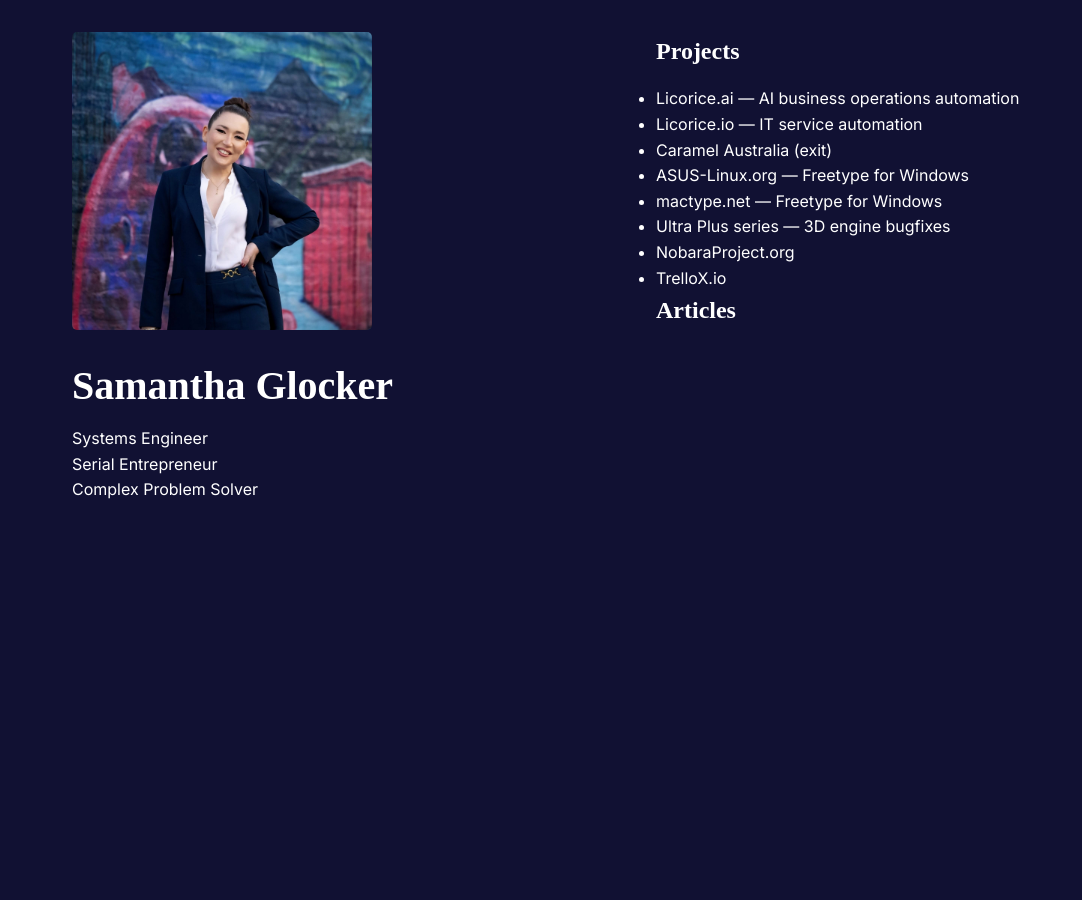
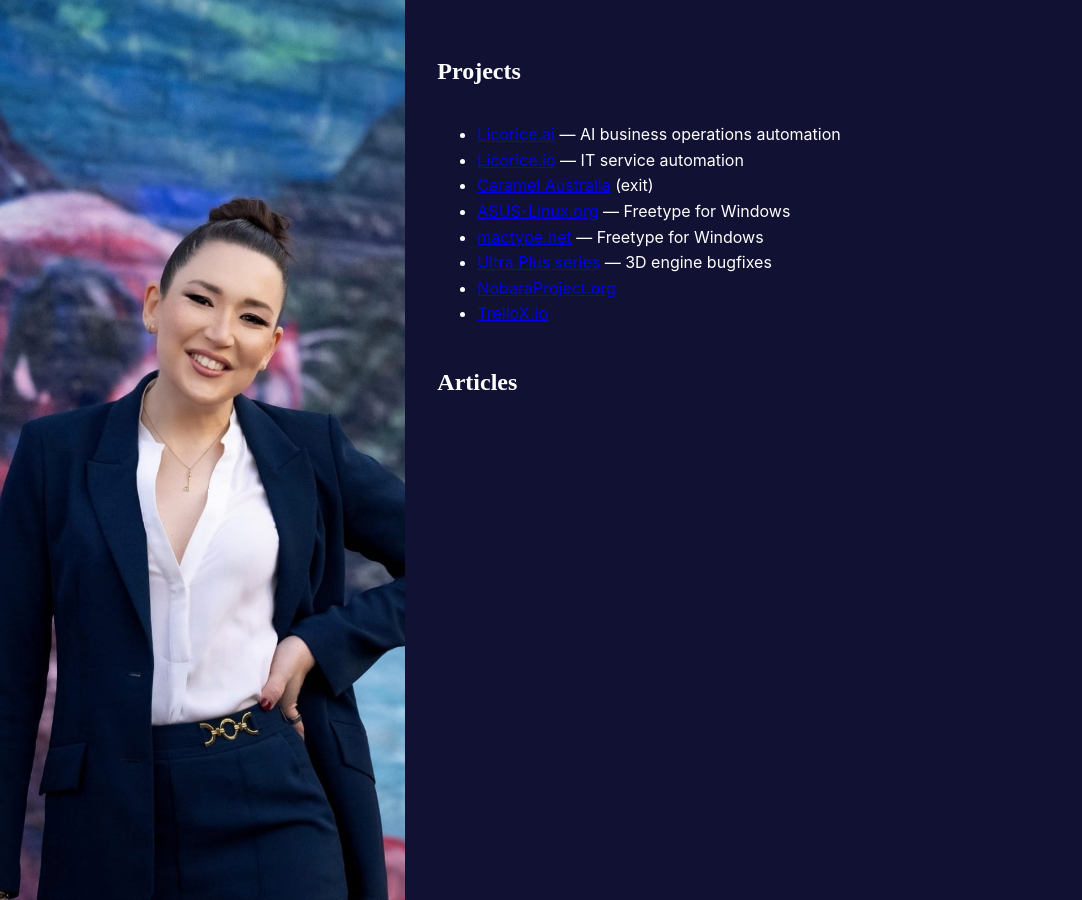
Before and after one commit to sammilucia/sammilucia.github.io, a Jekyll site: the page built from index.md, in a window 1280 px wide. Shown: the whole page, without its empty margins (0-1082 px from the left). Built offline with Jekyll 4.4.1, drawn with Linux system fonts in a browser that asks for light colours; some web fonts are replaced.

Commit message:
Update styles.css

```diff
--- a/assets/css/styles.css
+++ b/assets/css/styles.css
@@ -1,11 +1,9 @@
-/* Import Google Fonts */
-@import url('https://fonts.googleapis.com/css2?family=GFS+Didot&family=Inter:wght@400;700&display=swap');
+/* Existing imports and reset styles remain the same */
 
-/* Reset and base styles */
-* {
+body, html {
+    height: 100%;
     margin: 0;
     padding: 0;
-    box-sizing: border-box;
 }
 
 body {
@@ -13,26 +11,42 @@ body {
     line-height: 1.6;
     color: #fff;
     background-color: #113;
+    display: flex;
 }
 
 .container {
-    max-width: 1200px;
-    margin: 0 auto;
-    padding: 2rem;
     display: flex;
+    width: 100%;
+    height: 100vh;
 }
 
 /* Left column styles */
 .left-column {
     flex: 1;
-    padding-right: 2rem;
+    position: relative;
+    overflow: hidden;
 }
 
 .profile-image {
+    position: absolute;
+    top: 0;
+    left: 0;
     width: 100%;
-    max-width: 300px;
-    border-radius: 5px;
-    margin-bottom: 1rem;
+    height: 100%;
+    object-fit: cover;
+}
+
+/* Right column styles */
+.right-column {
+    flex: 2;
+    display: flex;
+    flex-direction: column;
+    padding: 2rem;
+}
+
+.top-section, .bottom-section {
+    flex: 1;
+    overflow-y: auto;
 }
 
 h1 {
@@ -47,11 +61,6 @@ h1 {
     margin-bottom: 1rem;
 }
 
-/* Right column styles */
-.right-column {
-    flex: 1;
-}
-
 h2 {
     font-family: 'GFS Didot', serif;
     font-size: 1.5rem;
@@ -59,41 +68,7 @@ h2 {
     color: #fff;
 }
 
-/* Project and Article lists */
-.project-list, .article-list {
-    list-style-type: none;
-}
-
-.project-list li, .article-list li {
-    margin-bottom: 0.5rem;
-}
-
-/* Link styles */
-a {
-    color: #fff;
-    text-decoration: none;
-    font-weight: 400;
-}
-
-a:hover, a:focus {
-    text-decoration: underline;
-}
-
-a:visited {
-    color: #fff;
-}
-
-.project-list a:hover,
-.article-list a:hover,
-.project-list a:focus,
-.article-list a:focus {
-    text-decoration: underline;
-}
-
-.project-description {
-    font-size: 0.9rem;
-    color: #ccc;
-}
+/* Project and Article lists styles remain the same */
 
 /* Responsive design */
 @media (max-width: 768px) {
@@ -102,7 +77,10 @@ a:visited {
     }
 
     .left-column {
-        margin-bottom: 2rem;
-        padding-right: 0;
+        height: 33vh;
+    }
+
+    .right-column {
+        flex: 1;
     }
 }
```
